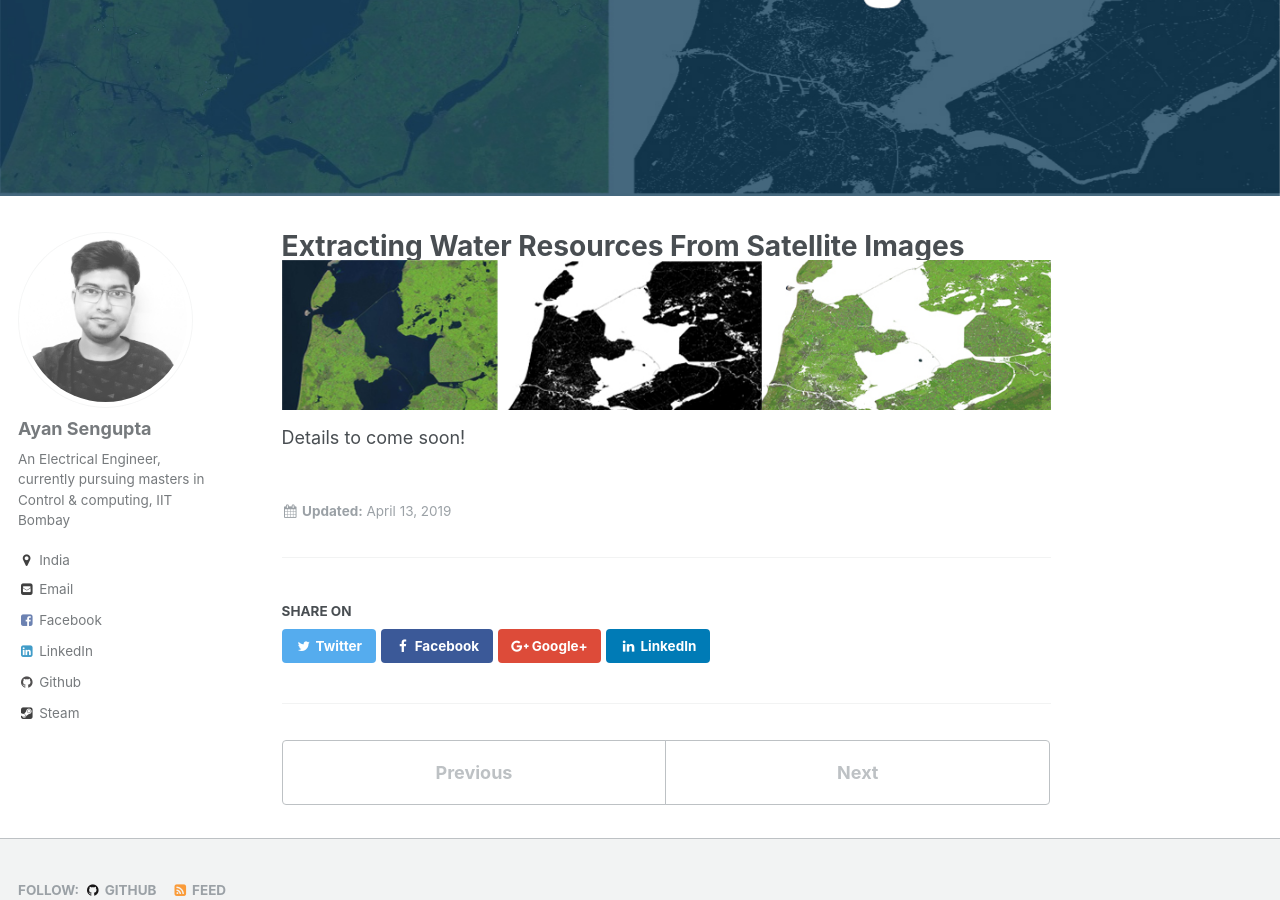
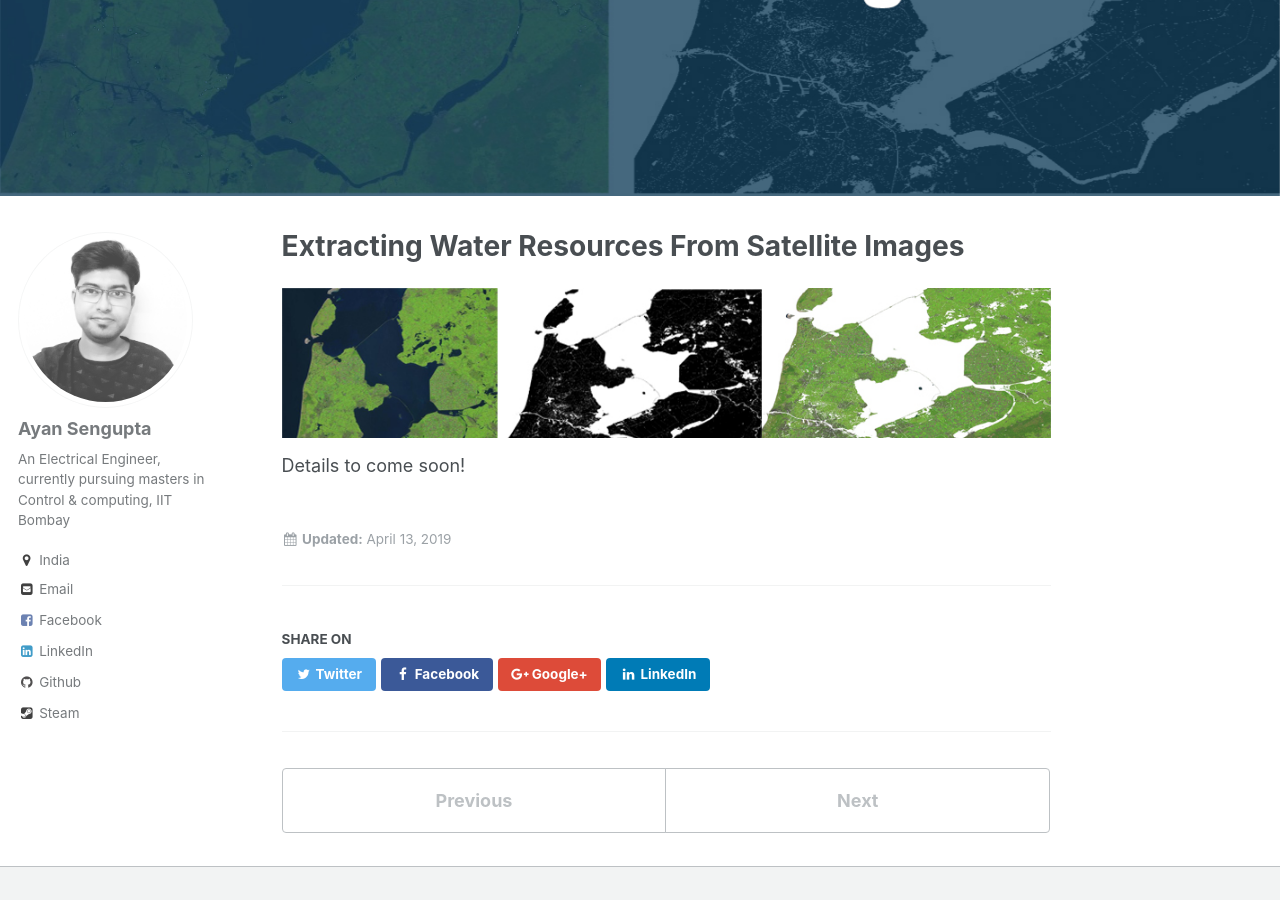
Before and after one commit to ayansengupta17/ayansengupta17.github.io, a Jekyll site: the page built from _projects/projects-2.md, in a window 1280 px wide and 900 px high, scrolled down 500 px. Built offline with Jekyll 4.4.1, drawn with Linux system fonts in a browser that asks for light colours.

Commit message:
Update projects-2.md

```diff
--- a/_projects/projects-2.md
+++ b/_projects/projects-2.md
@@ -1,5 +1,5 @@
 ---
-title: "Extracting Water Resources From Satellite Images <br/><img src='/images/project-2/images/teaser.jpg'>"
+title: "Extracting Water Resources From Satellite Images <br> <br><img src='/images/project-2/images/teaser.jpg'>"
 excerpt: "In this project, a Convolution Neural Network (CNN) was trained to detect
 water bodies in satellite images which produced promising result. <br/><img src='/images/header.jpg'>"
 header:
```
